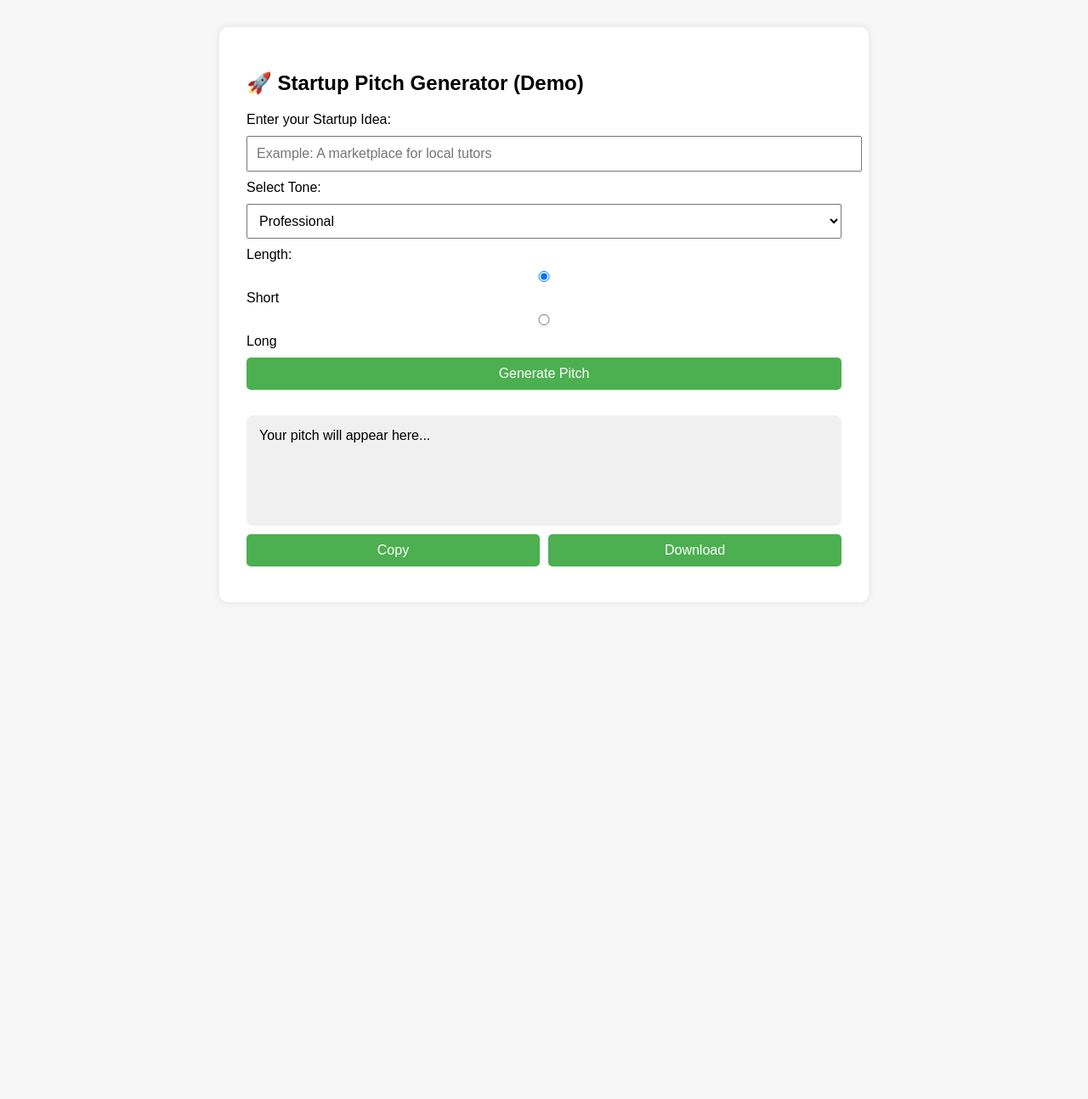
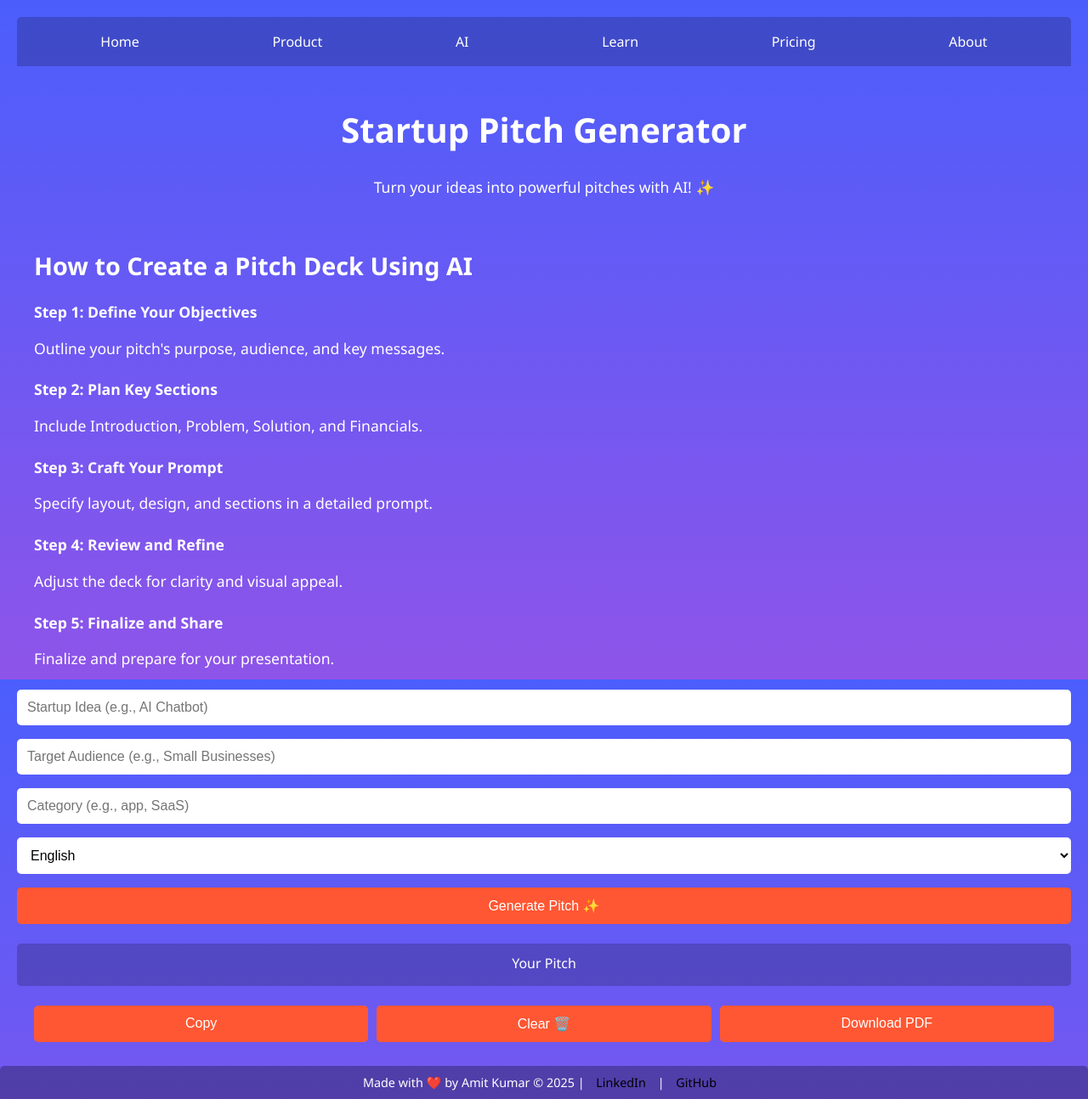
Before and after one commit to hnsamit/pitch-generator, a website: page demo.html in a window 1280 px wide. Shown: the whole page at 85% size. Before the commit the page ends 800 px from the top, so only its background shows below. Drawn offline with nearby package versions, Linux system fonts and the light colour scheme.

Commit message:
Update demo.html with new UI changes

```diff
--- a/demo.html
+++ b/demo.html
@@ -2,92 +2,288 @@
 <html lang="en">
 <head>
   <meta charset="UTF-8">
-  <title>Startup Pitch Generator Demo</title>
+  <meta name="viewport" content="width=device-width, initial-scale=1.0">
+  <title>Product - Startup Pitch Generator</title>
   <style>
-    body { font-family: Arial, sans-serif; margin: 2rem; background: #f7f7f7; }
-    .container { max-width: 700px; margin: auto; background: #fff; padding: 2rem; border-radius: 10px; box-shadow: 0 0 10px rgba(0,0,0,0.1);}
-    input, select, button { width: 100%; padding: 10px; margin: 10px 0; font-size: 1rem; }
-    button { cursor: pointer; background: #4CAF50; color: white; border: none; border-radius: 5px; }
-    #output { white-space: pre-line; margin-top: 20px; padding: 15px; background: #f0f0f0; border-radius: 8px; min-height: 100px; }
-    .btn-group { display: flex; gap: 10px; }
+    html, body {
+      height: 100%;
+      margin: 0;
+    }
+    body {
+      font-family: 'Segoe UI', Arial, sans-serif;
+      background: linear-gradient(to bottom, #4b5efc, #8e54e9);
+      color: white;
+      display: flex;
+      flex-direction: column;
+      min-height: 100vh;
+      text-align: center;
+    }
+
+    /* content wrapper */
+    .container {
+      flex: 1; /* makes space for footer */
+      padding: 20px;
+      display: flex;
+      flex-direction: column;
+      align-items: center;
+      box-sizing: border-box;
+      width: 100%;
+    }
+
+    .navbar {
+      width: 100%;
+      background: rgba(0, 0, 0, 0.2);
+      padding: 10px 20px;
+      border-radius: 5px 5px 0 0;
+      margin-bottom: 20px;
+      display: flex;
+      justify-content: space-around;
+      box-sizing: border-box;
+    }
+    .navbar a {
+      color: white;
+      text-decoration: none;
+      font-size: 1rem;
+      padding: 8px 12px;
+      transition: color 0.3s;
+    }
+    .navbar a:hover, .navbar a:focus {
+      color: #ff5733;
+      outline: none;
+    }
+
+    h1 {
+      font-size: 2.5rem;
+      margin-bottom: 10px;
+      font-weight: bold;
+    }
+    p {
+      font-size: 1.1rem;
+      margin-bottom: 15px;
+      line-height: 1.5;
+    }
+
+    .section {
+      margin-top: 20px;
+      width: 100%;
+      text-align: left;
+      padding: 0 20px;
+      box-sizing: border-box;
+    }
+    .section h2 {
+      font-size: 1.8rem;
+      margin-bottom: 10px;
+      font-weight: bold;
+    }
+    .step {
+      margin: 10px 0;
+    }
+    .step h4 {
+      font-size: 1.1rem;
+      margin-bottom: 5px;
+    }
+
+    input, select, button {
+      padding: 12px;
+      margin: 8px 0;
+      width: 100%;
+      border: none;
+      border-radius: 5px;
+      font-size: 1rem;
+      box-sizing: border-box;
+    }
+    input:focus, select:focus, button:focus {
+      outline: 2px solid #ff5733;
+      outline-offset: 2px;
+    }
+    select { background-color: white; }
+    button {
+      background-color: #ff5733;
+      color: white;
+      cursor: pointer;
+      transition: background-color 0.3s;
+    }
+    button:hover, button:focus {
+      background-color: #e64a19;
+    }
+
+    #pitchOutput {
+      margin-top: 15px;
+      padding: 12px;
+      background: rgba(0, 0, 0, 0.2);
+      border-radius: 5px;
+      min-height: 50px;
+      word-wrap: break-word;
+      width: 100%;
+      box-sizing: border-box;
+      font-size: 1rem;
+    }
+
+    .action-buttons {
+      display: flex;
+      justify-content: space-around;
+      margin-top: 15px;
+      width: 100%;
+      padding: 0 20px;
+      box-sizing: border-box;
+      flex-wrap: wrap;
+      gap: 10px;
+    }
+    .action-buttons button {
+      flex: 1;
+      min-width: 120px;
+    }
+
+    /* sticky footer */
+    .footer {
+      font-size: 0.9rem;
+      background: rgba(0, 0, 0, 0.3);
+      padding: 10px 20px;
+      border-radius: 5px 5px 0 0;
+      width: 100%;
+      box-sizing: border-box;
+    }
+    .footer a {
+      color: #000000;
+      text-decoration: none;
+      margin: 0 10px;
+    }
+    .footer a:hover, .footer a:focus {
+      color: #333333;
+      outline: none;
+    }
+
+    /* responsive */
+    @media (max-width: 768px) {
+      .navbar {
+        flex-direction: column;
+        text-align: center;
+        padding: 10px;
+      }
+      .navbar a {
+        margin: 10px 0;
+        padding: 10px;
+      }
+      .container {
+        padding: 10px;
+      }
+      .section, .action-buttons, .footer {
+        padding: 0 10px;
+      }
+      h1 {
+        font-size: 2rem;
+      }
+      .section h2 {
+        font-size: 1.5rem;
+      }
+      p, .step h4, input, select, button, #pitchOutput {
+        font-size: 0.9rem;
+      }
+      .footer {
+        font-size: 0.8rem;
+      }
+    }
+    @media (max-width: 480px) {
+      h1 {
+        font-size: 1.8rem;
+      }
+      .section h2 {
+        font-size: 1.3rem;
+      }
+      p, .step h4, input, select, button, #pitchOutput {
+        font-size: 0.85rem;
+      }
+      input, select, button {
+        padding: 10px;
+      }
+      .navbar, .section, .action-buttons, .footer {
+        padding: 0 8px;
+      }
+    }
   </style>
+  <script src="https://cdnjs.cloudflare.com/ajax/libs/jspdf/2.5.1/jspdf.umd.min.js"></script>
 </head>
 <body>
   <div class="container">
-    <h2>🚀 Startup Pitch Generator (Demo)</h2>
-    <label>Enter your Startup Idea:</label>
-    <input id="idea" placeholder="Example: A marketplace for local tutors">
+    <div class="navbar" role="navigation" aria-label="Main navigation">
+      <a href="home.html">Home</a>
+      <a href="index.html">Product</a>
+      <a href="ai.html">AI</a>
+      <a href="learn.html">Learn</a>
+      <a href="pricing.html">Pricing</a>
+      <a href="about.html">About</a>
+    </div>
 
-    <label>Select Tone:</label>
-    <select id="tone">
-      <option value="professional">Professional</option>
-      <option value="casual">Casual</option>
-      <option value="investor">Investor</option>
+    <h1>Startup Pitch Generator</h1>
+    <p>Turn your ideas into powerful pitches with AI! ✨</p>
+
+    <div class="section">
+      <h2>How to Create a Pitch Deck Using AI</h2>
+      <div class="step"><h4>Step 1: Define Your Objectives</h4><p>Outline your pitch's purpose, audience, and key messages.</p></div>
+      <div class="step"><h4>Step 2: Plan Key Sections</h4><p>Include Introduction, Problem, Solution, and Financials.</p></div>
+      <div class="step"><h4>Step 3: Craft Your Prompt</h4><p>Specify layout, design, and sections in a detailed prompt.</p></div>
+      <div class="step"><h4>Step 4: Review and Refine</h4><p>Adjust the deck for clarity and visual appeal.</p></div>
+      <div class="step"><h4>Step 5: Finalize and Share</h4><p>Finalize and prepare for your presentation.</p></div>
+    </div>
+
+    <input type="text" id="startupIdea" placeholder="Startup Idea (e.g., AI Chatbot)" aria-label="Startup Idea">
+    <input type="text" id="targetAudience" placeholder="Target Audience (e.g., Small Businesses)" aria-label="Target Audience">
+    <input type="text" id="category" placeholder="Category (e.g., app, SaaS)" aria-label="Category">
+    <select id="language" aria-label="Language selection">
+      <option value="en">English</option>
+      <option value="es">Spanish</option>
+      <option value="fr">French</option>
+      <option value="hi">Hindi</option>
     </select>
+    <button onclick="generatePitch()">Generate Pitch ✨</button>
+    <div id="pitchOutput" role="region" aria-live="polite">Your Pitch</div>
 
-    <label>Length:</label>
-    <label><input type="radio" name="length" value="short" checked> Short</label>
-    <label><input type="radio" name="length" value="long"> Long</label>
-
-    <button onclick="generatePitch()">Generate Pitch</button>
-
-    <div id="output">Your pitch will appear here...</div>
-
-    <div class="btn-group">
-      <button onclick="copyOutput()">Copy</button>
-      <button onclick="downloadTxt()">Download</button>
+    <div class="action-buttons">
+      <button onclick="copyPitch()">Copy</button>
+      <button onclick="clearPitch()">Clear 🗑️</button>
+      <button onclick="downloadPDF()">Download PDF</button>
     </div>
   </div>
 
-<script>
-const demoMode = true; // ✅ true = mock demo (safe), false = live API call
-const fnUrl = "/.netlify/functions/generate"; // Netlify function endpoint
+  <footer class="footer" role="contentinfo">
+    Made with ❤️ by Amit Kumar © 2025 |
+    <a href="https://www.linkedin.com/in/amit-kumar-55197086/" target="_blank">LinkedIn</a> |
+    <a href="https://github.com/hnsamit" target="_blank">GitHub</a>
+  </footer>
 
-async function generatePitch() {
-  const idea = document.getElementById("idea").value || "A marketplace for local tutors";
-  const tone = document.getElementById("tone").value;
-  const length = document.querySelector('input[name="length"]:checked').value;
-  const outputEl = document.getElementById("output");
-
-  outputEl.innerText = "⏳ Generating...";
-
-  if (demoMode) {
-    // Mock output (safe for portfolio)
-    await new Promise(r => setTimeout(r, 800));
-    outputEl.innerText = `Investor Pitch (${length}) — Idea: ${idea}\n\nProblem: Local tutors lack reach. Solution: Platform to connect tutors with students. Business model: Subscription + commission. Ask: $150k to scale.`;
-    return;
-  }
-
-  try {
-    const res = await fetch(fnUrl, {
-      method: "POST",
-      headers: { "Content-Type": "application/json" },
-      body: JSON.stringify({ idea, tone, length })
-    });
-    if(!res.ok) throw new Error(await res.text());
-    const data = await res.json();
-    outputEl.innerText = data.result || "⚠️ No pitch generated.";
-  } catch (err) {
-    outputEl.innerText = "❌ Error: " + err.message;
-  }
-}
-
-function copyOutput() {
-  const text = document.getElementById("output").innerText;
-  navigator.clipboard.writeText(text);
-  alert("Pitch copied to clipboard!");
-}
-
-function downloadTxt() {
-  const text = document.getElementById("output").innerText;
-  const blob = new Blob([text], { type: "text/plain" });
-  const url = URL.createObjectURL(blob);
-  const a = document.createElement("a");
-  a.href = url;
-  a.download = "pitch.txt";
-  a.click();
-  URL.revokeObjectURL(url);
-}
-</script>
+  <script>
+    function generatePitch() {
+      const idea = document.getElementById('startupIdea').value;
+      const audience = document.getElementById('targetAudience').value;
+      const category = document.getElementById('category').value;
+      const lang = document.getElementById('language').value;
+      if (idea && audience && category) {
+        let pitch = `Introducing our innovative ${category} solution, designed to ${idea}, tailored for ${audience}.`;
+        if (lang === 'es') pitch = `Presentando nuestra innovadora solución ${category}, diseñada para ${idea}, dirigida a ${audience}.`;
+        else if (lang === 'fr') pitch = `Présentant notre solution innovante ${category}, conçue pour ${idea}, adaptée à ${audience}.`;
+        else if (lang === 'hi') pitch = `हमारा अभिनव ${category} समाधान, जो ${idea} के लिए डिज़ाइन किया गया है, ${audience} के लिए अनुकूलित है।`;
+        document.getElementById('pitchOutput').textContent = pitch;
+      } else {
+        document.getElementById('pitchOutput').textContent = 'Please fill all fields!';
+      }
+    }
+    function copyPitch() {
+      const pitch = document.getElementById('pitchOutput').textContent;
+      navigator.clipboard.writeText(pitch).then(() => alert('Copied to clipboard!'));
+    }
+    function clearPitch() {
+      document.getElementById('startupIdea').value = '';
+      document.getElementById('targetAudience').value = '';
+      document.getElementById('category').value = '';
+      document.getElementById('pitchOutput').textContent = 'Your Pitch';
+    }
+    function downloadPDF() {
+      const { jsPDF } = window.jspdf;
+      const doc = new jsPDF();
+      const pitch = document.getElementById('pitchOutput').textContent;
+      doc.text(pitch, 10, 10);
+      doc.save('pitch.pdf');
+    }
+  </script>
 </body>
 </html>
```
